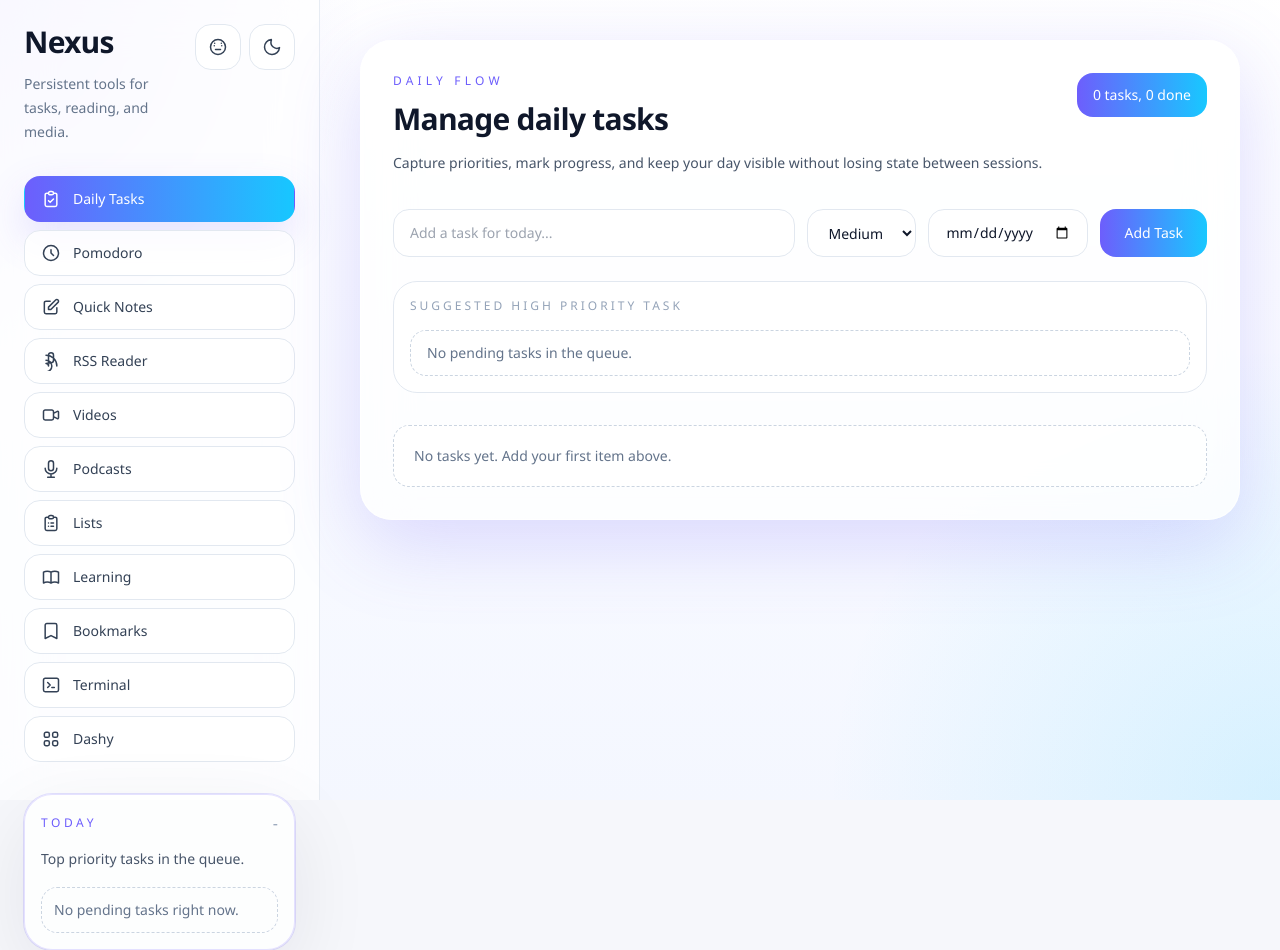
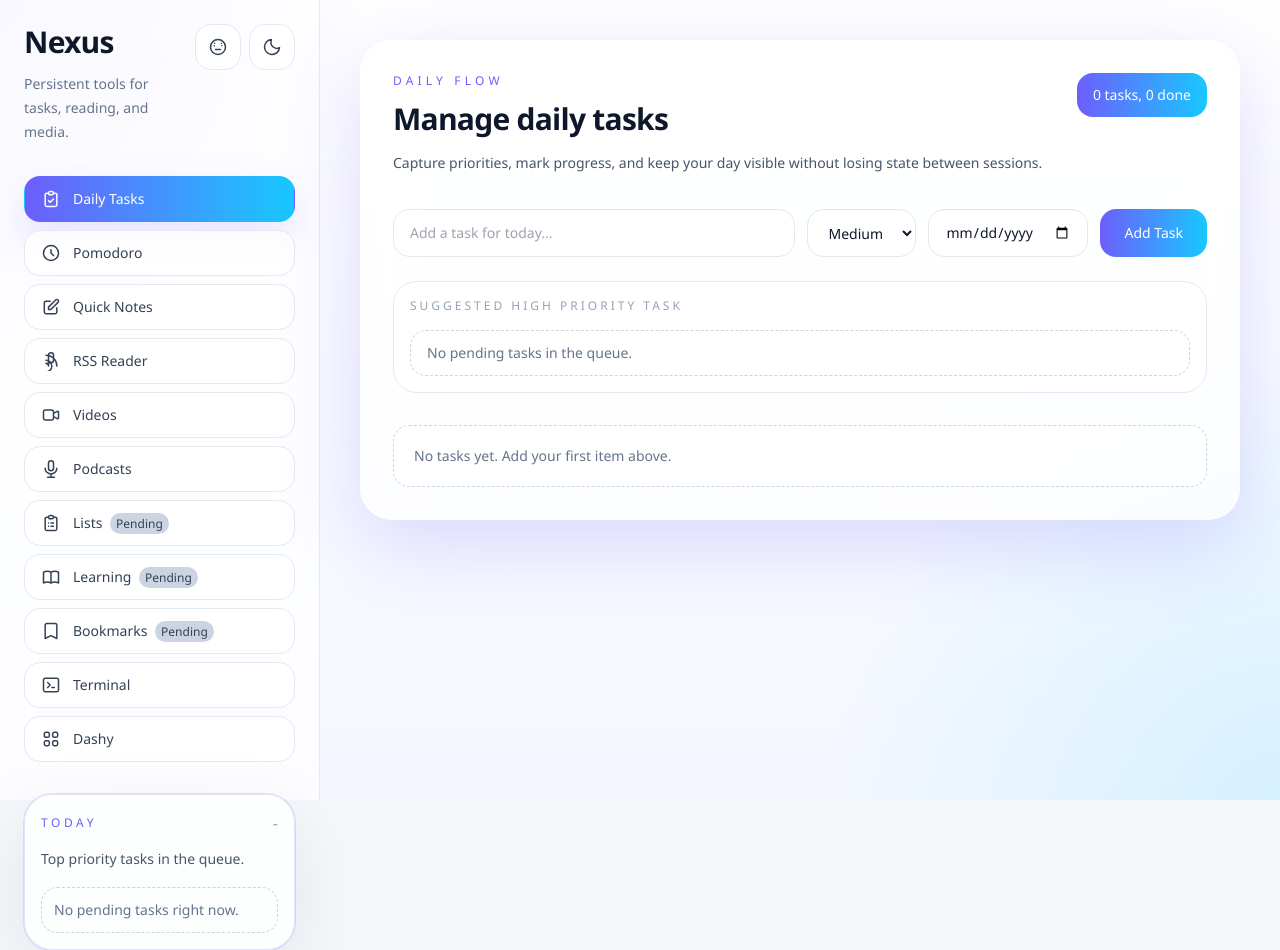
Before and after one commit to SunnyySachdeva/All-In-One-App, a Flask app: page / in a window 1280 px wide. Run offline with Flask 3, Linux system fonts and the light colour scheme; data comes from the database, SQL or seed files in the repository; data that the repository does not hold is empty; some libraries are stand-ins or nearby versions.

Commit message:
Add pending badges to new tabs
- Added 'Pending' badge to Lists, Learning, and Bookmarks tabs
- Badges use subtle styling with background color to indicate tabs are not yet fully implemented
- Maintains consistent visual design with existing UI

```diff
--- a/templates/dashboard.html
+++ b/templates/dashboard.html
@@ -664,11 +664,11 @@
 
                     <button class="tab-trigger nav-idle flex w-full items-center justify-between rounded-2xl border border-slate-200 bg-white/80 px-4 py-3 text-left text-sm text-slate-700 transition dark:border-slate-800 dark:bg-slate-900/80 dark:text-slate-200" data-tab="podcasts" draggable="true"><span><span class="flex items-center gap-3"><svg class="h-5 w-5" xmlns="http://www.w3.org/2000/svg" fill="none" viewBox="0 0 24 24" stroke="currentColor" stroke-width="1.8"><path stroke-linecap="round" stroke-linejoin="round" d="M19 11a7 7 0 01-7 7m0 0a7 7 0 01-7-7m7 7v4m0 0H8m4 0h4m-4-8a3 3 0 01-3-3V5a3 3 0 116 0v6a3 3 0 01-3 3z" /></svg><span>Podcasts</span></span></span><span class="text-xs uppercase tracking-[0.2em] opacity-70"></span></button>
 
-                    <button class="tab-trigger nav-idle flex w-full items-center justify-between rounded-2xl border border-slate-200 bg-white/80 px-4 py-3 text-left text-sm text-slate-700 transition dark:border-slate-800 dark:bg-slate-900/80 dark:text-slate-200" data-tab="lists" draggable="true"><span><span class="flex items-center gap-3"><svg class="h-5 w-5" xmlns="http://www.w3.org/2000/svg" fill="none" viewBox="0 0 24 24" stroke="currentColor" stroke-width="1.8"><path stroke-linecap="round" stroke-linejoin="round" d="M9 5H7a2 2 0 00-2 2v12a2 2 0 002 2h10a2 2 0 002-2V7a2 2 0 00-2-2h-2M9 5a2 2 0 002 2h2a2 2 0 002-2M9 5a2 2 0 012-2h2a2 2 0 012 2m-3 7h3m-3 4h3m-6-4h.01M9 16h.01" /></svg><span>Lists</span></span></span><span class="text-xs uppercase tracking-[0.2em] opacity-70"></span></button>
-
-                    <button class="tab-trigger nav-idle flex w-full items-center justify-between rounded-2xl border border-slate-200 bg-white/80 px-4 py-3 text-left text-sm text-slate-700 transition dark:border-slate-800 dark:bg-slate-900/80 dark:text-slate-200" data-tab="learning" draggable="true"><span><span class="flex items-center gap-3"><svg class="h-5 w-5" xmlns="http://www.w3.org/2000/svg" fill="none" viewBox="0 0 24 24" stroke="currentColor" stroke-width="1.8"><path stroke-linecap="round" stroke-linejoin="round" d="M12 6.253v13m0-13C10.832 5.477 9.246 5 7.5 5S4.168 5.477 3 6.253v13C4.168 18.477 5.754 18 7.5 18s3.332.477 4.5 1.253m0-13C13.168 5.477 14.754 5 16.5 5c1.747 0 3.332.477 4.5 1.253v13C19.832 18.477 18.247 18 16.5 18c-1.746 0-3.332.477-4.5 1.253" /></svg><span>Learning</span></span></span><span class="text-xs uppercase tracking-[0.2em] opacity-70"></span></button>
-
-                    <button class="tab-trigger nav-idle flex w-full items-center justify-between rounded-2xl border border-slate-200 bg-white/80 px-4 py-3 text-left text-sm text-slate-700 transition dark:border-slate-800 dark:bg-slate-900/80 dark:text-slate-200" data-tab="bookmarks" draggable="true"><span><span class="flex items-center gap-3"><svg class="h-5 w-5" xmlns="http://www.w3.org/2000/svg" fill="none" viewBox="0 0 24 24" stroke="currentColor" stroke-width="1.8"><path stroke-linecap="round" stroke-linejoin="round" d="M5 5a2 2 0 012-2h10a2 2 0 012 2v16l-7-3.5L5 21V5z" /></svg><span>Bookmarks</span></span></span><span class="text-xs uppercase tracking-[0.2em] opacity-70"></span></button>
+                    <button class="tab-trigger nav-idle flex w-full items-center justify-between rounded-2xl border border-slate-200 bg-white/80 px-4 py-3 text-left text-sm text-slate-700 transition dark:border-slate-800 dark:bg-slate-900/80 dark:text-slate-200" data-tab="lists" draggable="true"><span><span class="flex items-center gap-3"><svg class="h-5 w-5" xmlns="http://www.w3.org/2000/svg" fill="none" viewBox="0 0 24 24" stroke="currentColor" stroke-width="1.8"><path stroke-linecap="round" stroke-linejoin="round" d="M9 5H7a2 2 0 00-2 2v12a2 2 0 002 2h10a2 2 0 002-2V7a2 2 0 00-2-2h-2M9 5a2 2 0 002 2h2a2 2 0 002-2M9 5a2 2 0 012-2h2a2 2 0 012 2m-3 7h3m-3 4h3m-6-4h.01M9 16h.01" /></svg><span>Lists <span class="ml-1 px-1.5 py-0.5 rounded-full text-xs bg-slate-300 dark:bg-slate-600">Pending</span></span></span><span class="text-xs uppercase tracking-[0.2em] opacity-70"></span></button>
+
+                    <button class="tab-trigger nav-idle flex w-full items-center justify-between rounded-2xl border border-slate-200 bg-white/80 px-4 py-3 text-left text-sm text-slate-700 transition dark:border-slate-800 dark:bg-slate-900/80 dark:text-slate-200" data-tab="learning" draggable="true"><span><span class="flex items-center gap-3"><svg class="h-5 w-5" xmlns="http://www.w3.org/2000/svg" fill="none" viewBox="0 0 24 24" stroke="currentColor" stroke-width="1.8"><path stroke-linecap="round" stroke-linejoin="round" d="M12 6.253v13m0-13C10.832 5.477 9.246 5 7.5 5S4.168 5.477 3 6.253v13C4.168 18.477 5.754 18 7.5 18s3.332.477 4.5 1.253m0-13C13.168 5.477 14.754 5 16.5 5c1.747 0 3.332.477 4.5 1.253v13C19.832 18.477 18.247 18 16.5 18c-1.746 0-3.332.477-4.5 1.253" /></svg><span>Learning <span class="ml-1 px-1.5 py-0.5 rounded-full text-xs bg-slate-300 dark:bg-slate-600">Pending</span></span></span><span class="text-xs uppercase tracking-[0.2em] opacity-70"></span></button>
+
+                    <button class="tab-trigger nav-idle flex w-full items-center justify-between rounded-2xl border border-slate-200 bg-white/80 px-4 py-3 text-left text-sm text-slate-700 transition dark:border-slate-800 dark:bg-slate-900/80 dark:text-slate-200" data-tab="bookmarks" draggable="true"><span><span class="flex items-center gap-3"><svg class="h-5 w-5" xmlns="http://www.w3.org/2000/svg" fill="none" viewBox="0 0 24 24" stroke="currentColor" stroke-width="1.8"><path stroke-linecap="round" stroke-linejoin="round" d="M5 5a2 2 0 012-2h10a2 2 0 012 2v16l-7-3.5L5 21V5z" /></svg><span>Bookmarks <span class="ml-1 px-1.5 py-0.5 rounded-full text-xs bg-slate-300 dark:bg-slate-600">Pending</span></span></span><span class="text-xs uppercase tracking-[0.2em] opacity-70"></span></button>
 
                     <button class="tab-trigger nav-idle flex w-full items-center justify-between rounded-2xl border border-slate-200 bg-white/80 px-4 py-3 text-left text-sm text-slate-700 transition dark:border-slate-800 dark:bg-slate-900/80 dark:text-slate-200" data-tab="terminal" draggable="true"><span><span class="flex items-center gap-3"><svg class="h-5 w-5" xmlns="http://www.w3.org/2000/svg" fill="none" viewBox="0 0 24 24" stroke="currentColor" stroke-width="1.8"><path stroke-linecap="round" stroke-linejoin="round" d="M8 9l3 3-3 3m5 0h3M5 20h14a2 2 0 002-2V6a2 2 0 00-2-2H5a2 2 0 00-2 2v12a2 2 0 002 2z" /></svg><span>Terminal</span></span></span><span class="text-xs uppercase tracking-[0.2em] opacity-70"></span></button>
 
```
